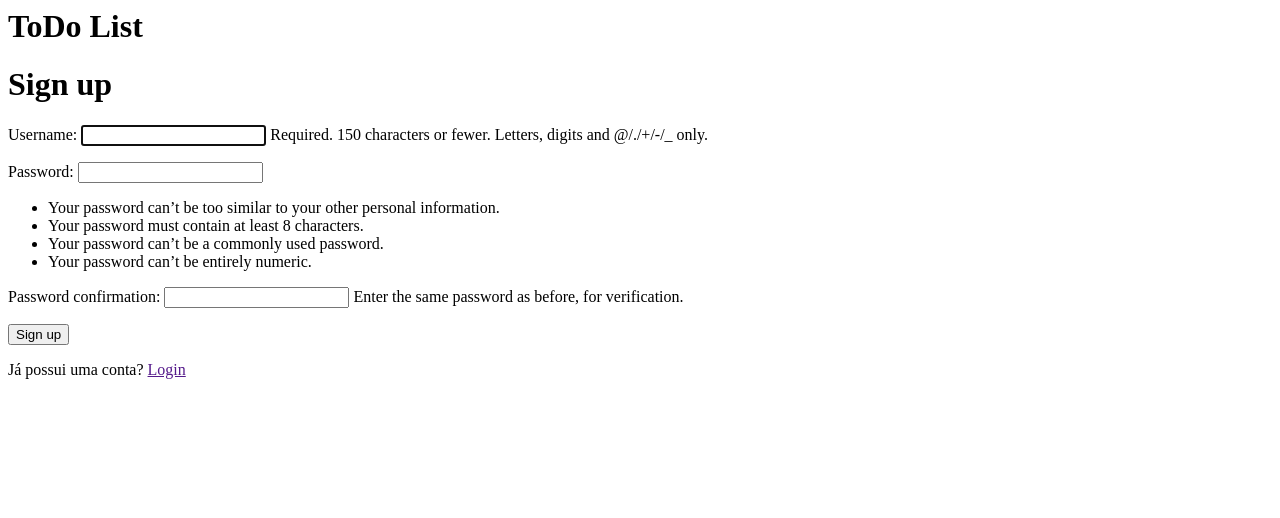
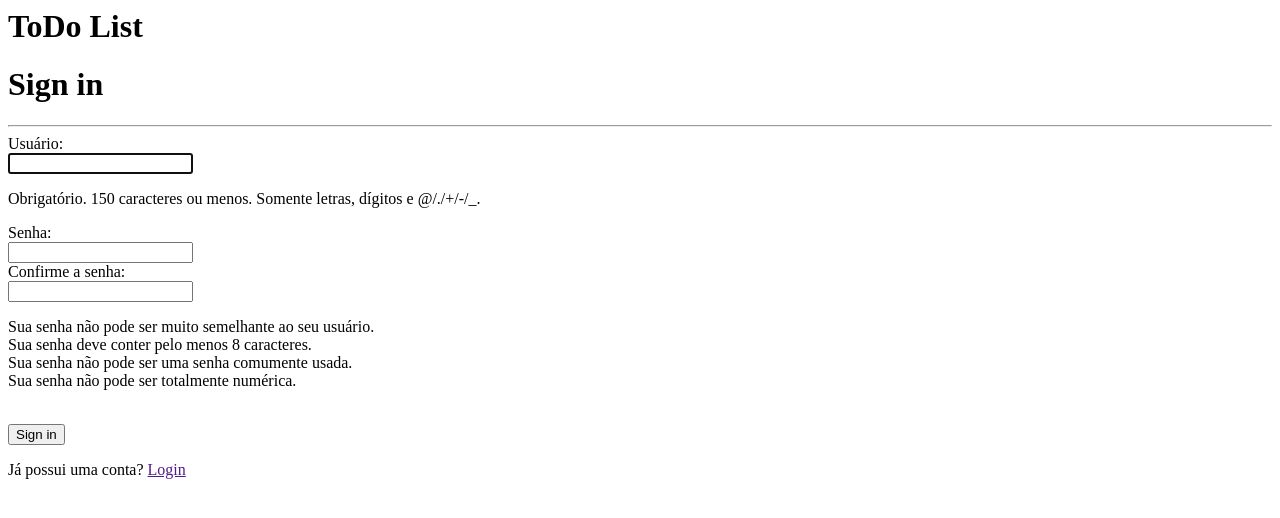
Before and after one commit to GuilhermeGalvao1/todo_django_ceos, a Django app: page /register/ in a window 1280 px wide. Shown: the top 518 px of the page. Run offline with Django 5.2, Linux system fonts and the light colour scheme.

Commit message:
Pequenas Modificações.
Modifiquei a área de login, para mostrar 'usuário' ao invés de 'username' e para mostrar 'senha' ao invés de 'password'.

```diff
--- a/todo_list/base/templates/base/register.html
+++ b/todo_list/base/templates/base/register.html
@@ -1,10 +1,34 @@
 <h1>ToDo List</h1>
-<h1>Sign up</h1>
+<h1>Sign in</h1>
+
+<hr>
 
 <form method="POST">
     {% csrf_token %}
-    {{form.as_p}}
-    <input type="submit" value="Sign up">
+    <div>
+        <label for="id_username">Usuário:</label>
+        <br>
+        {{ form.username }}
+        <p>Obrigatório. 150 caracteres ou menos. Somente letras, dígitos e @/./+/-/_.</p>
+    </div>
+    <div>
+        <label for="id_password1">Senha:</label>
+        <br>
+        {{ form.password1 }}
+    </div>
+    <div>
+        <label for="id_password2">Confirme a senha:</label>
+        <br>
+        {{ form.password2 }}
+        <p>
+            Sua senha não pode ser muito semelhante ao seu usuário.<br>
+            Sua senha deve conter pelo menos 8 caracteres.<br>
+            Sua senha não pode ser uma senha comumente usada.<br>
+            Sua senha não pode ser totalmente numérica.
+        </p>
+    </div>
+    <br>
+    <input type="submit" value="Sign in">
 </form>
 
 
--- a/todo_list/base/templates/base/task.html
+++ b/todo_list/base/templates/base/task.html
@@ -1,4 +1,5 @@
 <h1>ToDo List</h1>
+<hr>
 <h1>Tarefa: {{task}}</h1>
 <h1>Detalhes: </h1>
 <p>{{task.descrição}}</p>
--- a/todo_list/base/templates/base/task_confirm_delete.html
+++ b/todo_list/base/templates/base/task_confirm_delete.html
@@ -1,4 +1,5 @@
 <h1>ToDo List</h1>
+<hr>
 <a href="{% url 'tasks' %}">Voltar</a>
 <form method="POST">
     {% csrf_token %}
--- a/todo_list/base/templates/base/task_form.html
+++ b/todo_list/base/templates/base/task_form.html
@@ -1,5 +1,6 @@
 <h1>ToDo List</h1>
 <h3>Editor de Tarefas</h3>
+<hr>
 <a href="{% url 'tasks' %}">Voltar</a>
 <form method="POST" action="">
     {% csrf_token %}
```
Also changed, not shown: todo_list/base/templates/base/login.html (+13 -2 lines), todo_list/db.sqlite3.
